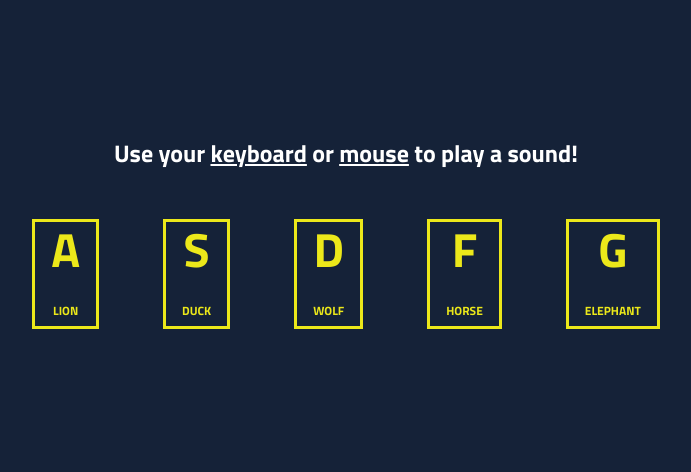
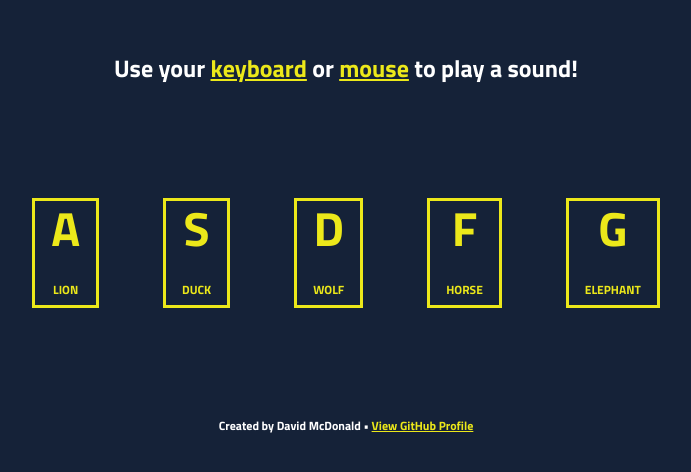
Before and after one commit to davmmcdonald/sound-board, a plain HTML site: page index.html in a window 1280 px wide. Shown: the part 168-640 px from the top of the page, without its empty margins (302-993 px from the left). Drawn offline with Linux system fonts and the light colour scheme.

Commit message:
Added Created By section

```diff
--- a/index.html
+++ b/index.html
@@ -13,7 +13,7 @@
 </head>
 <body>
     <div class="container">
-        <h1>Use your <span style="text-decoration: underline;">keyboard</span> or <span style="text-decoration: underline;">mouse</span> to play a sound!</h1>
+        <h1>Use your <span style="text-decoration: underline; color: #ECE81A;">keyboard</span> or <span style="text-decoration: underline; color: #ECE81A;">mouse</span> to play a sound!</h1>
         <div class="items">
             <div data-key="65" class="item">A<br><span class="subtext">LION</span></div>
             <div data-key="83" class="item">S<br><span class="subtext">DUCK</span></div>
@@ -21,6 +21,7 @@
             <div data-key="70" class="item">F<br><span class="subtext">HORSE</span></div>
             <div data-key="71" class="item">G<br><span class="subtext">ELEPHANT</span></div>
         </div>
+        <p>Created by David McDonald • <a href="https://github.com/davmmcdonald/" target="_blank">View GitHub Profile</a></p>
     </div>
     <audio data-key="65" src="assets/lion.mp3"></audio>
     <audio data-key="83" src="assets/duck.mp3"></audio>
--- a/style.css
+++ b/style.css
@@ -24,6 +24,7 @@ h1 {
     display: flex;
     justify-content: center;
     align-items: center;
+    margin: 64px 0px;
 }
 
 .item {
@@ -55,3 +56,15 @@ h1 {
 .subtext {
     font-size: 12px;
 }
+
+p {
+    flex: 0;
+    text-align: center;
+    font-family: 'Titillium Web', sans-serif;
+    font-size: 12px;
+    color: white;
+}
+
+a {
+    color: #ECE81A;
+}
```
